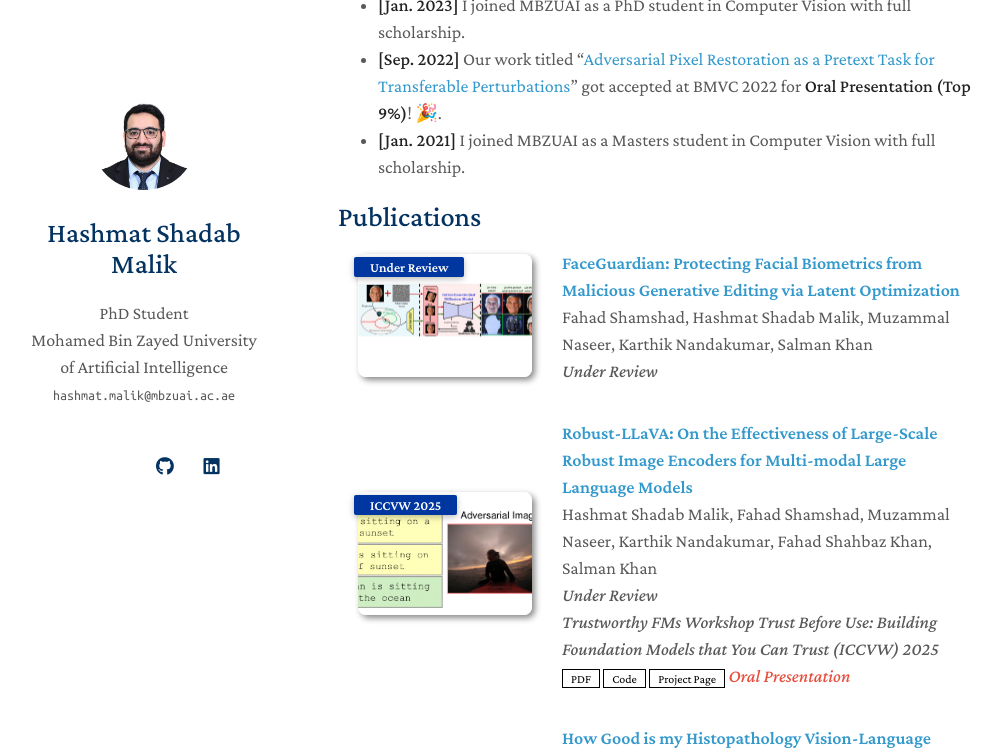
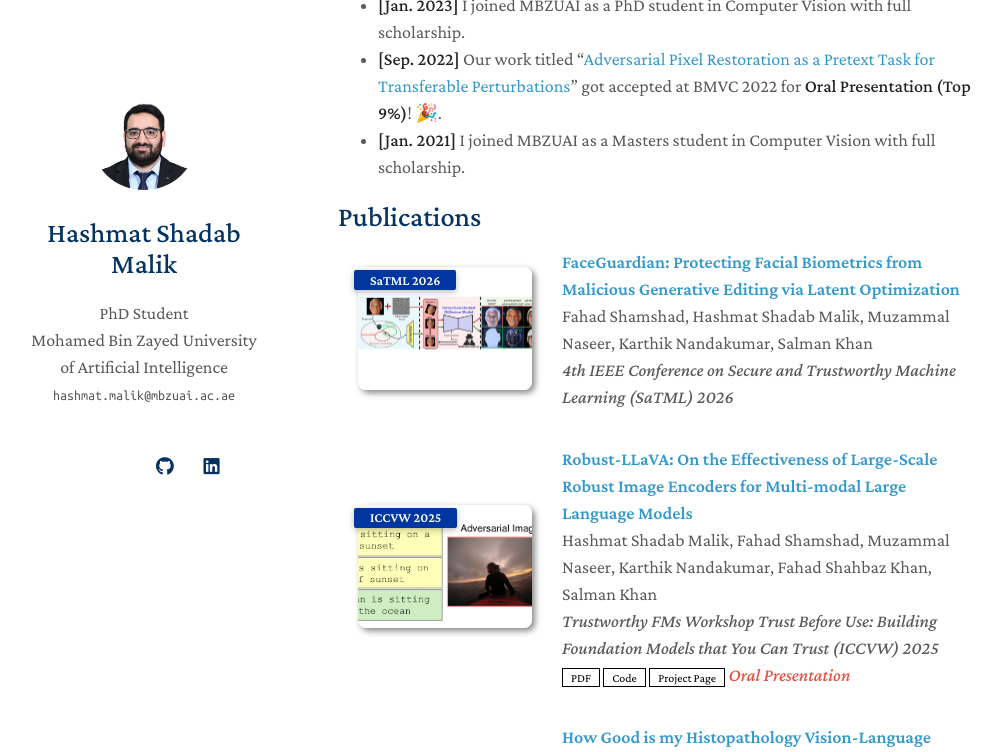
Before and after one commit to HashmatShadab/HashmatShadab.github.io, a Jekyll site: the page built from index.md, in a window 1280 px wide and 900 px high, scrolled down 1383 px, cut to the strip 0-752 px from the top of the window. Shown: the whole strip, without its empty margins (132-1134 px from the left). Built offline with Jekyll 4.4.1, drawn with Linux system fonts in a browser that asks for light colours; nearby versions of some CDN libraries; a style sheet for code colours, icons or effects is not loaded; our own code applies the rules of GitHub Pages for plain Markdown files.

Commit message:
add publication entry for "FaceGuardian: Protecting Facial Biometrics from Malicious Generative Editing via Latent Optimization"

```diff
--- a/_includes/publications.md
+++ b/_includes/publications.md
@@ -8,14 +8,14 @@
 
   <div class="col-sm-3 abbr" style="position: relative;padding-right: 15px;padding-left: 15px;">
     <img src="assets/img/face_guardian_main_diagram.png" class="teaser img-fluid z-depth-1">
-    <abbr class="badge">Under Review</abbr>
+    <abbr class="badge">SaTML 2026</abbr>
   </div>
 
   <div class="col-sm-9" style="position: relative;width: 100%;padding-right: 15px;padding-left: 20px;">
     <div class="title"><a href="">FaceGuardian: Protecting Facial Biometrics from Malicious Generative Editing via Latent Optimization</a></div>
     <div class="author">Fahad Shamshad, Hashmat Shadab Malik, Muzammal Naseer, Karthik
             Nandakumar, Salman Khan</div>
-    <div class="periodical"><em>Under Review</em></div>
+    <div class="periodical"><em>4th IEEE Conference on Secure and Trustworthy Machine Learning (SaTML) 2026</em></div>
 
   </div>
 </div>
@@ -38,7 +38,6 @@
             Models</a></div>
     <div class="author">Hashmat Shadab Malik, Fahad Shamshad, Muzammal Naseer, Karthik
             Nandakumar, Fahad Shahbaz Khan, Salman Khan</div>
-    <div class="periodical"><em>Under Review</em></div>
     <div class="periodical"><em>Trustworthy FMs Workshop
 Trust Before Use: Building Foundation Models that You Can Trust (ICCVW) 2025</em></div>
     <div class="links">
```
